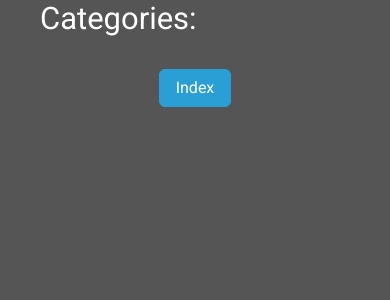
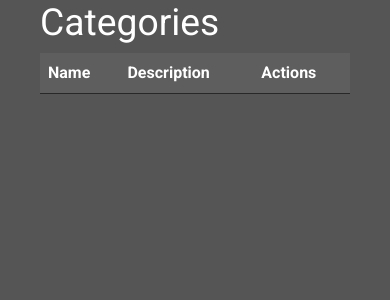
Before and after one commit to Samekmat/Plan-Diet, a Django app: page /categories/ in a window 390 px wide. Shown: the part 74-374 px from the top of the page. Run offline with Django 3.2, Linux system fonts and the light colour scheme; data that the repository does not hold is empty.

Commit message:
feat: add create/delete views for categories + templates for them

```diff
--- a/src/categories/templates/categories/category_list.html
+++ b/src/categories/templates/categories/category_list.html
@@ -2,20 +2,26 @@
 
 {% block content %}
     <div class="container">
-        <div class="row">
-            <div class="col-md-8 offset-md-2">
-                <h2>Categories:</h2>
-                <ul class="list-group">
-                    {% for category in categories %}
-                        <li class="list-group-item">
-                            <a href="{% url 'categories:category-detail' category.pk %}" class="btn btn-danger btn-sm btn-link">{{ category.name }}</a>
-                        </li>
-                    {% endfor %}
-                </ul>
-                <div class="text-center mt-4">
-                    <a href="{% url 'index' %}" class="btn btn-primary">Index</a>
-                </div>
-            </div>
-        </div>
+        <h1>Categories</h1>
+        <table class="table">
+            <thead>
+                <tr>
+                    <th>Name</th>
+                    <th>Description</th>
+                    <th>Actions</th>
+                </tr>
+            </thead>
+            <tbody>
+                {% for category in categories %}
+                    <tr>
+                        <td>{{ category.name }}</td>
+                        <td>{{ category.description }}</td>
+                        <td>
+                            <a href="{% url 'category-delete' category.id %}" class="btn btn-danger">Delete</a>
+                        </td>
+                    </tr>
+                {% endfor %}
+            </tbody>
+        </table>
     </div>
 {% endblock %}
--- a/src/categories/views.py
+++ b/src/categories/views.py
@@ -1,6 +1,7 @@
-from django.shortcuts import render
+from django.shortcuts import redirect, render
 from django.views import View
 
+from categories.forms import CategoryForm
 from categories.models import Category
 
 
@@ -14,3 +15,27 @@ class CategoryView(View):
     def get(self, request, id):
         category = Category.objects.get(pk=id)
         return render(request, "categories/category.html", {"category": category})
+
+
+class CategoryCreateView(View):
+    def get(self, request):
+        form = CategoryForm()
+        return render(request, "categories/category_create.html", {"form": form})
+
+    def post(self, request):
+        form = CategoryForm(request.POST)
+        if form.is_valid():
+            form.save()
+            return redirect("category_list")
+        return render(request, "categories/category_create.html", {"form": form})
+
+
+class CategoryDeleteView(View):
+    def get(self, request, id):
+        category = Category.objects.get(pk=id)
+        return render(request, "categories/category_confirm_delete.html", {"category": category})
+
+    def post(self, request, id):
+        category = Category.objects.get(pk=id)
+        category.delete()
+        return redirect("category_list")
```
Also changed, not shown: src/categories/forms.py (added, +13 -0 lines), src/categories/templates/categories/category_confirm_delete.html (added, +14 -0 lines), src/categories/templates/categories/category_create.html (added, +14 -0 lines).
